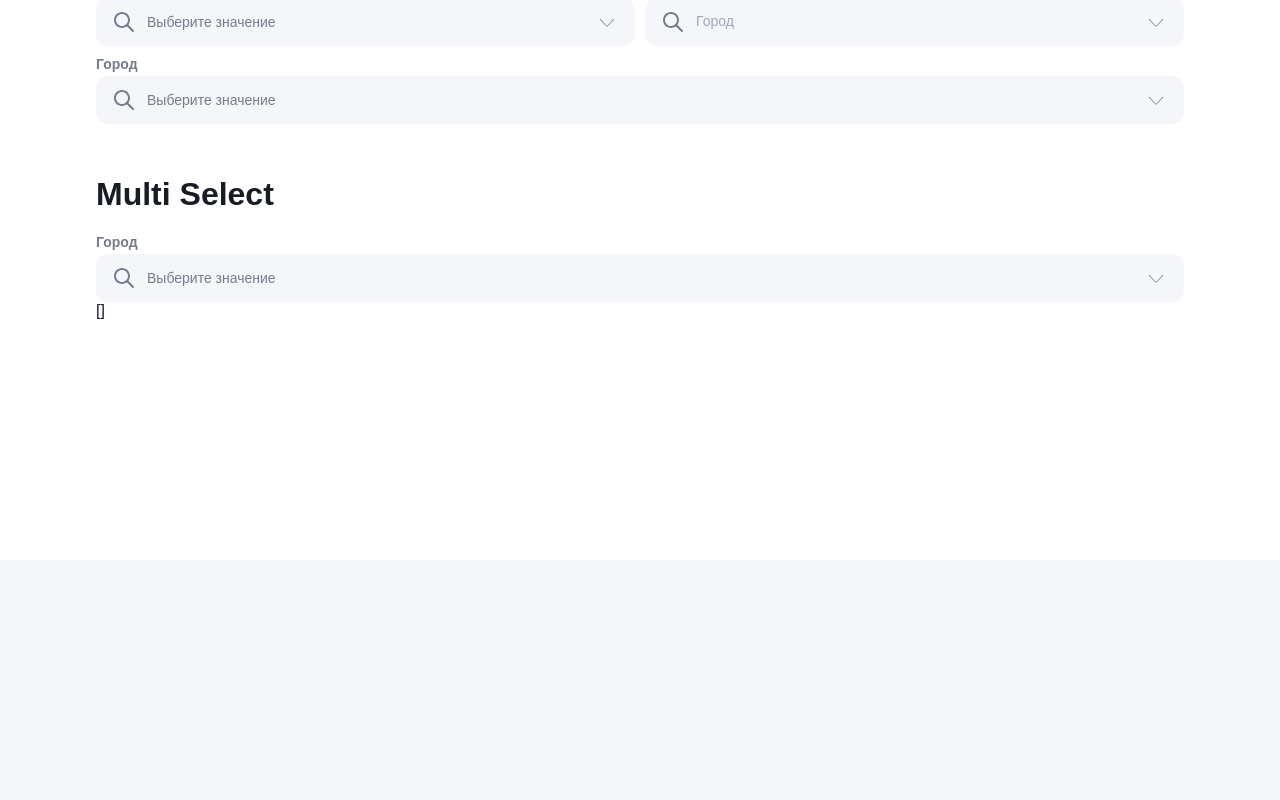
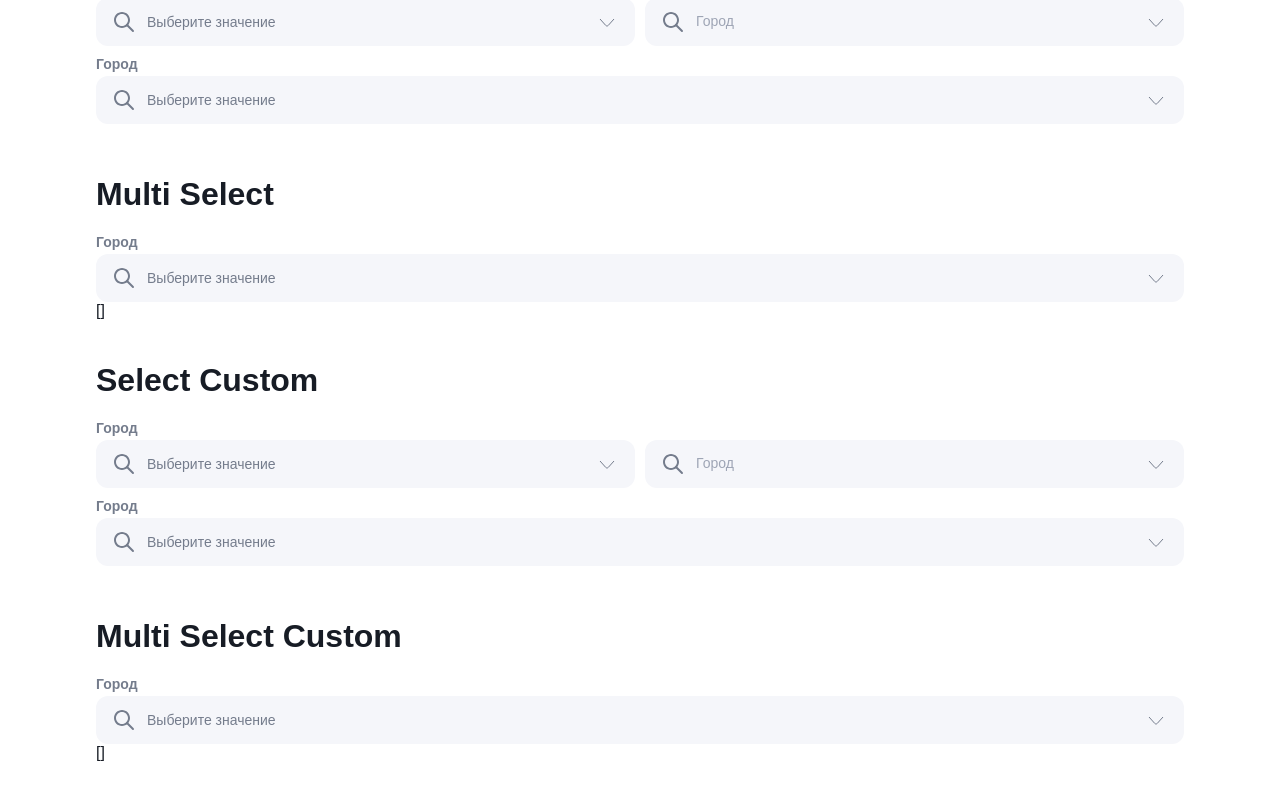
Before and after one commit to DenisKamchatov/TNRisk, a Vue app: page /uikit in a window 1280 px wide. Shown: the part 11134-11934 px from the top of the page. Before the commit the page ends 11694 px from the top, so only its background shows below. Built offline with nearby package versions, Linux system fonts and the light colour scheme.

Commit message:
Add person item for select changed color for loader input and fix some bugs

```diff
--- a/src/assets/styles/variables.css
+++ b/src/assets/styles/variables.css
@@ -162,7 +162,7 @@
 
   --input-color: #171c25;
   --input-icon: #747c8c;
-  --input-loading: #747c8c;
+  --input-loading: #eb3b41;
   --input-placeholder: #747c8c;
   --input-description: #747c8c;
 
--- a/src/components/uikit/elements/multi-select/tn-multi-select.vue
+++ b/src/components/uikit/elements/multi-select/tn-multi-select.vue
@@ -78,7 +78,7 @@ function onDelete(item: ITnSelectItem) {
             style="pointer-events: none;"
           />
 
-          <slot name="multi-select-item">
+          <slot name="multi-select-item" v-bind="slotOption">
             <div class="tn-multi-select__item-name">
               {{ slotOption.item.label }}
             </div>
--- /dev/null
+++ b/src/components/uikit/elements/select/components/person-item.vue
@@ -0,0 +1,50 @@
+<script setup lang="ts">
+import TnAvatar from "@/components/uikit/elements/avatar/tn-avatar.vue";
+
+const props = withDefaults(defineProps<{
+  image: string,
+  label: string,
+  email: string,
+}>(), {
+
+});
+</script>
+
+<template>
+  <div class="uikit-select__item">
+    <TnAvatar size="lg" :image="image" />
+    <div class="uikit-select__item-text">
+      <p class="uikit-select__item-label">{{ label }}</p>
+      <p class="uikit-select__item-email">{{ email }}</p>
+    </div>
+  </div>
+</template>
+
+<style lang="scss">
+.uikit-select__item {
+  display: flex;
+  align-items: center;
+  gap: 8px;
+}
+
+.uikit-select__item-text {
+  text-align: left;
+}
+
+.uikit-select__item-label {
+  font-size: 14px;
+  font-weight: 400;
+  line-height: 20px;
+
+  color: #2E384B;
+}
+
+.uikit-select__item-email {
+  font-size: 12px;
+  font-weight: 400;
+  line-height: 16px;
+
+  color: #747C8C;
+}
+
+</style>
--- a/src/components/uikit/elements/select/tn-chosen-options.vue
+++ b/src/components/uikit/elements/select/components/tn-chosen-options.vue
@@ -29,7 +29,7 @@ const inputWidth = computed(() => {
 watch([allItems, inputWidth], () => updateSelectedItems())
 
 function updateSelectedItems() {
-  showedItemsCount.value = Math.floor((inputWidth.value - 70) / 100)
+  showedItemsCount.value = Math.floor((inputWidth.value - 125) / 100)
 
   if (allItems.value.length <= showedItemsCount.value - 1) {
     selectedItems.value = allItems.value
@@ -84,11 +84,12 @@ function updateSelectedItems() {
   line-height: 20px;
 
   p {
-    max-width: 80px;
+    width: 80px;
     pointer-events: none;
     white-space: nowrap;
     overflow: hidden;
     text-overflow: ellipsis;
+    text-align: center;
   }
 
   .tn-select__delete-icon {
--- a/src/components/uikit/elements/select/tn-select.vue
+++ b/src/components/uikit/elements/select/tn-select.vue
@@ -4,7 +4,7 @@ import { useElementSize } from '@vueuse/core'
 import { Dropdown } from "floating-vue";
 import { ITnSelectItem, TNSelectProps } from "./typings";
 import TnInput from "@/components/uikit/elements/input/tn-input.vue";
-import TnChosenOptions from "@/components/uikit/elements/select/tn-chosen-options.vue";
+import TnChosenOptions from "@/components/uikit/elements/select/components/tn-chosen-options.vue";
 
 const props = withDefaults(defineProps<TNSelectProps>(), {
   isMultiple: false,
--- a/src/views/uikit/sections/dropdown-section.vue
+++ b/src/views/uikit/sections/dropdown-section.vue
@@ -12,6 +12,7 @@ import TnDatepicker from "@/components/uikit/elements/datepicker/tn-datepicker.v
 import TNCalendar from "@/components/uikit/elements/datepicker/tn-calendar.vue";
 import TnSelect from "@/components/uikit/elements/select/tn-select.vue";
 import TnMultiSelect from "@/components/uikit/elements/multi-select/tn-multi-select.vue";
+import TnSelectPersonItem from "@/components/uikit/elements/select/components/person-item.vue";
 
 onMounted(() => {});
 
@@ -51,9 +52,46 @@ const selectOptions: ITnSelectItem[] = [
     disabled: true,
   },
 ];
+const selectOptionsCustom: ITnSelectItem[] = [
+  {
+    id: Symbol(),
+    label: "Лужков Роман",
+    data: {
+      image: 'https://i.pinimg.com/736x/4b/d3/04/4bd304c14c7e47b601d0482b235a89d2--hemsworth-brothers-chris-hemsworth.jpg',
+      email: 'michael.mitc@example.com',
+    }
+  },
+  {
+    id: Symbol(),
+    label: "Витюгова Юлия",
+    data: {
+      image: 'https://i1.sndcdn.com/artworks-zSogPvz7lPksaBrX-1GecVw-t500x500.jpg',
+      email: 'tanya.hill@example.com',
+    }
+  },
+  {
+    id: Symbol(),
+    label: "Камчатов Денис",
+    data: {
+      image: 'https://i.imgflip.com/65jzz8.jpg',
+      email: 'kamchatov@mail.ru',
+    }
+  },
+  {
+    id: Symbol(),
+    label: "Иван Иванов",
+    data: {
+      image: 'https://i.pinimg.com/736x/2c/a9/8b/2ca98b2ffc20d4981aa8ce3c2555956f.jpg',
+      email: 'ivan@ivanov.ru',
+    }
+  },
+]
 const selectModel = ref<ITnSelectItem | null>(null);
 const multiSelectModel = ref<ITnSelectItem[]>([]);
-const dragModel = ref<any[]>([]);
+
+const selectModelCustom = ref<ITnSelectItem | null>(null);
+const multiSelectModelCustom = ref<ITnSelectItem[]>([]);
+
 const loading = ref<boolean>(false)
 
 const performSearch = async (value: string): Promise<ITnSelectItem[]> => {
@@ -73,6 +111,23 @@ async function onSearch(value: string) {
   return result
 }
 
+const performSearchCustom = async (value: string): Promise<ITnSelectItem[]> => {
+  loading.value = true
+  return new Promise((resolve, reject) => {
+    setTimeout(() => {
+      resolve(selectOptionsCustom.filter(
+    (item) => item.label.toLowerCase().indexOf(value.toLowerCase()) !== -1
+  ))
+    }, 400);
+  });
+};
+
+async function onSearchCustom(value: string) {
+  const result = await performSearchCustom(value);
+  loading.value = false
+  return result
+}
+
 </script>
 
 <template>
@@ -85,12 +140,14 @@ async function onSearch(value: string) {
       <TnButton primary v-tooltip.right="`Tooltip right`">Tooltip right</TnButton>
     </div>
   </div>
+
   <div class="uikit-section">
     <h2 class="uikit-section__title">Language Select</h2>
     <div class="uikit-section__items">
       <LangSelect v-model="language" />
     </div>
   </div>
+
   <div class="uikit-section">
     <h2 class="uikit-section__title">Dropdown Menu</h2>
     <div class="uikit-section__items">
@@ -130,6 +187,7 @@ async function onSearch(value: string) {
       </TnDropdownMenu>
     </div>
   </div>
+
   <div class="uikit-section">
     <h2 class="uikit-section__title">Datepicker</h2>
     <div class="uikit-section__items">
@@ -137,6 +195,7 @@ async function onSearch(value: string) {
       <TnDatepicker style="flex: 1; align-self: flex-end;" :floating-label="`Период`" :locale="language" v-model="daterange" range selectionMode="range" />
     </div>
   </div>
+
   <div class="uikit-section">
     <h2 class="uikit-section__title">Inline calendars</h2>
     <div class="uikit-section__items">
@@ -150,6 +209,7 @@ async function onSearch(value: string) {
       {{ daterange }}
     </div>
   </div>
+
   <div class="uikit-section">
     <h2 class="uikit-section__title">Select</h2>
     <div class="uikit-section__items">
@@ -176,6 +236,7 @@ async function onSearch(value: string) {
         :label="`Город`"
         :placeholder="`Выберите значение`"
         allow-empty-search
+        :loading="loading"
         :search="onSearch"
         search-placeholder="Some search placeholder"
         empty-search-result-text="Ничего не найдено"
@@ -206,6 +267,93 @@ async function onSearch(value: string) {
       </TnMultiSelect>
     </div>
   </div>
+
+  <div class="uikit-section">
+    <h2 class="uikit-section__title">Select Custom</h2>
+    <div class="uikit-section__items">
+      <TnSelect style="flex: 1; align-self: flex-end;"
+        :options="selectOptionsCustom"
+        v-model="selectModelCustom"
+        :label="`Город`"
+        :placeholder="`Выберите значение`"
+        block
+      >
+        <template v-slot:option-item="slotOption">
+          <TnSelectPersonItem
+            :image="slotOption.item.data?.image"
+            :label="slotOption.item.label"
+            :email="slotOption.item.data?.email"
+          />
+        </template>
+      </TnSelect>
+      <TnSelect style="flex: 1; align-self: flex-end;"
+        :options="selectOptionsCustom"
+        v-model="selectModelCustom"
+        :floating-label="`Город`"
+        :placeholder="`Выберите значение`"
+        block
+      >
+        <template v-slot:option-item="slotOption">
+          <TnSelectPersonItem
+            :image="slotOption.item.data?.image"
+            :label="slotOption.item.label"
+            :email="slotOption.item.data?.email"
+          />
+        </template>
+      </TnSelect>
+    </div>
+
+    <div class="uikit-section__items">
+      <TnSelect style="flex: 1; align-self: flex-end;"
+        :options="selectOptionsCustom"
+        v-model="selectModelCustom"
+        :label="`Город`"
+        :placeholder="`Выберите значение`"
+        allow-empty-search
+        :search="onSearchCustom"
+        :loading="loading"
+        search-placeholder="Some search placeholder"
+        empty-search-result-text="Ничего не найдено"
+        block
+      >
+        <template v-slot:option-item="slotOption">
+          <TnSelectPersonItem
+            :image="slotOption.item.data?.image"
+            :label="slotOption.item.label"
+            :email="slotOption.item.data?.email"
+          />
+        </template>
+      </TnSelect>
+    </div>
+    <div class="uikit-section__items">
+      {{ selectModelCustom }}
+    </div>
+  </div>
+
+  <div class="uikit-section">
+    <h2 class="uikit-section__title">Multi Select Custom</h2>
+    <div class="uikit-section__items">
+      <TnMultiSelect
+        :options="selectOptionsCustom"
+        v-model="multiSelectModelCustom"
+        :label="`Город`"
+        :placeholder="`Выберите значение`"
+        :loading="loading"
+        search-placeholder="Some search placeholder"
+        empty-search-result-text="Ничего не найдено"
+        :search="onSearchCustom"
+        block
+      >
+        <template v-slot:multi-select-item="slotOption">
+          <TnSelectPersonItem
+            :image="slotOption.item.data?.image"
+            :label="slotOption.item.label"
+            :email="slotOption.item.data?.email"
+          />
+        </template>
+      </TnMultiSelect>
+    </div>
+  </div>
   <!-- <div class="uikit-section">
     <h2 class="uikit-section__title">Drag Filter</h2>
     <div class="uikit-section__items">
```
